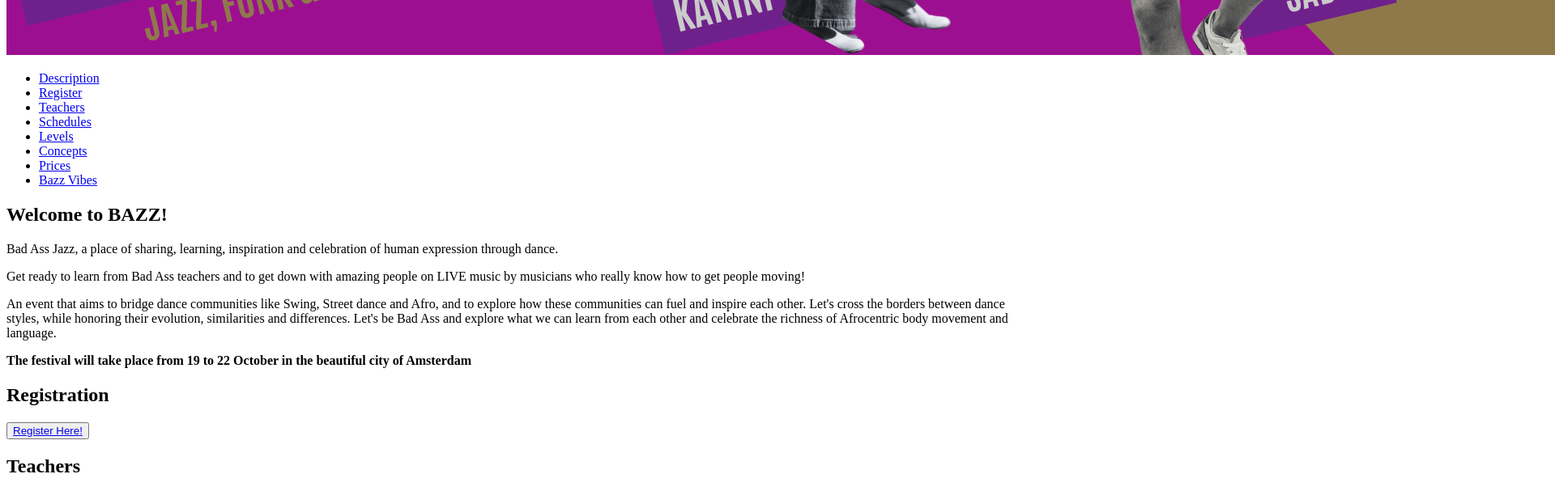
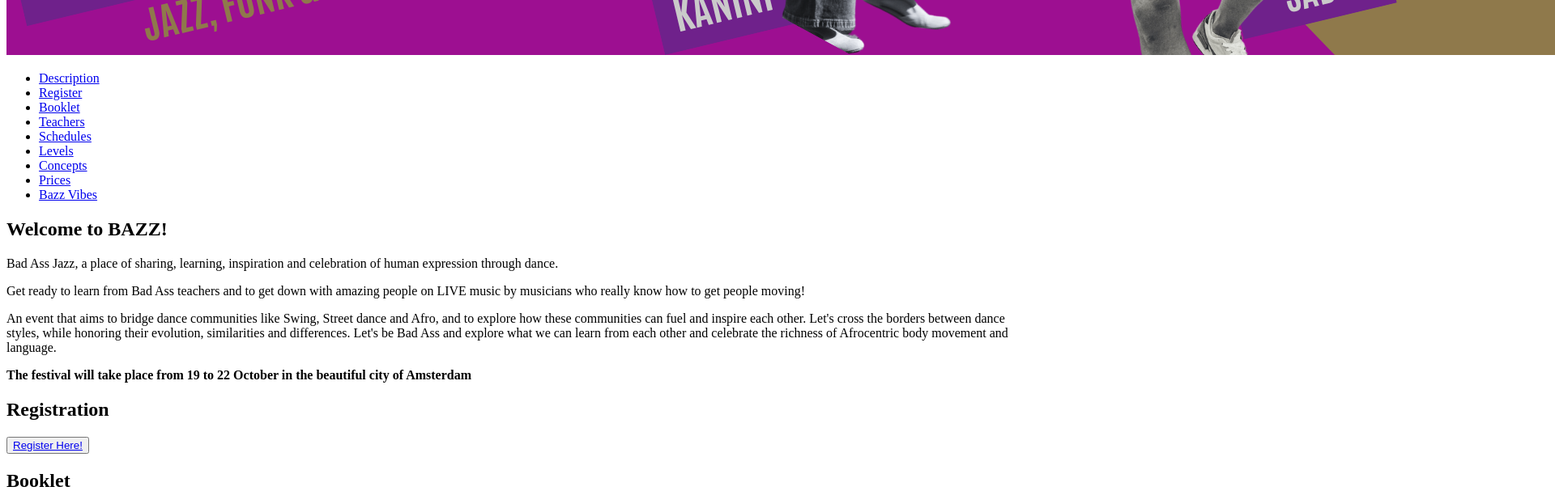
Before and after one commit to dsmits/bazz2023-svelte, a SvelteKit app: page / in a window 1280 px wide. Shown: the part 1020-1627 px from the top of the page at 81% size, 1920 px wide, since content can reach past the window. Built offline with nearby package versions, Linux system fonts and the light colour scheme.

Commit message:
Added booklet

```diff
--- a/src/routes/+page.svelte
+++ b/src/routes/+page.svelte
@@ -9,10 +9,12 @@
     import Prices from "./Prices.svelte";
     import Teachers from "./Teachers.svelte";
     import Schedules from "./Schedules.svelte";
+    import Booklet from "./Booklet.svelte";
 
 
     let sections = [{"name": "Description", "component": Description},
         {"name": "Register", "component": Register},
+        {"name": "Booklet", "component": Booklet},
         {"name": "Teachers", "component": Teachers},
         {"name": "Schedules", "component": Schedules},
         {"name": "Levels", "component": Levels},
--- /dev/null
+++ b/src/routes/Booklet.svelte
@@ -0,0 +1,18 @@
+<article class="prose prose-xl">
+    <h1 class="text-center">Booklet</h1>
+</article>
+<div class="py-10">
+    <div class="card  max-w-none card-normal max-h-full bg-neutral shadow-xl">
+        <figure class="px-10 pt-10">
+            <img src="booklet_cover.png" alt="booklet" class="rounded-xl">
+        </figure>
+        <div class="card-body items-center text-center">
+            <div class="card-text">
+                The booklet is finally here!
+            </div>
+            <div class="card-actions">
+                <button class="btn btn-secondary btn-lg"><a href="booklet.pdf">Download</a></button>
+            </div>
+        </div>
+    </div>
+</div>
```
Also changed, not shown: static/booklet_cover.png (added), 1 other file (tests, documents, lock files or other folders).
